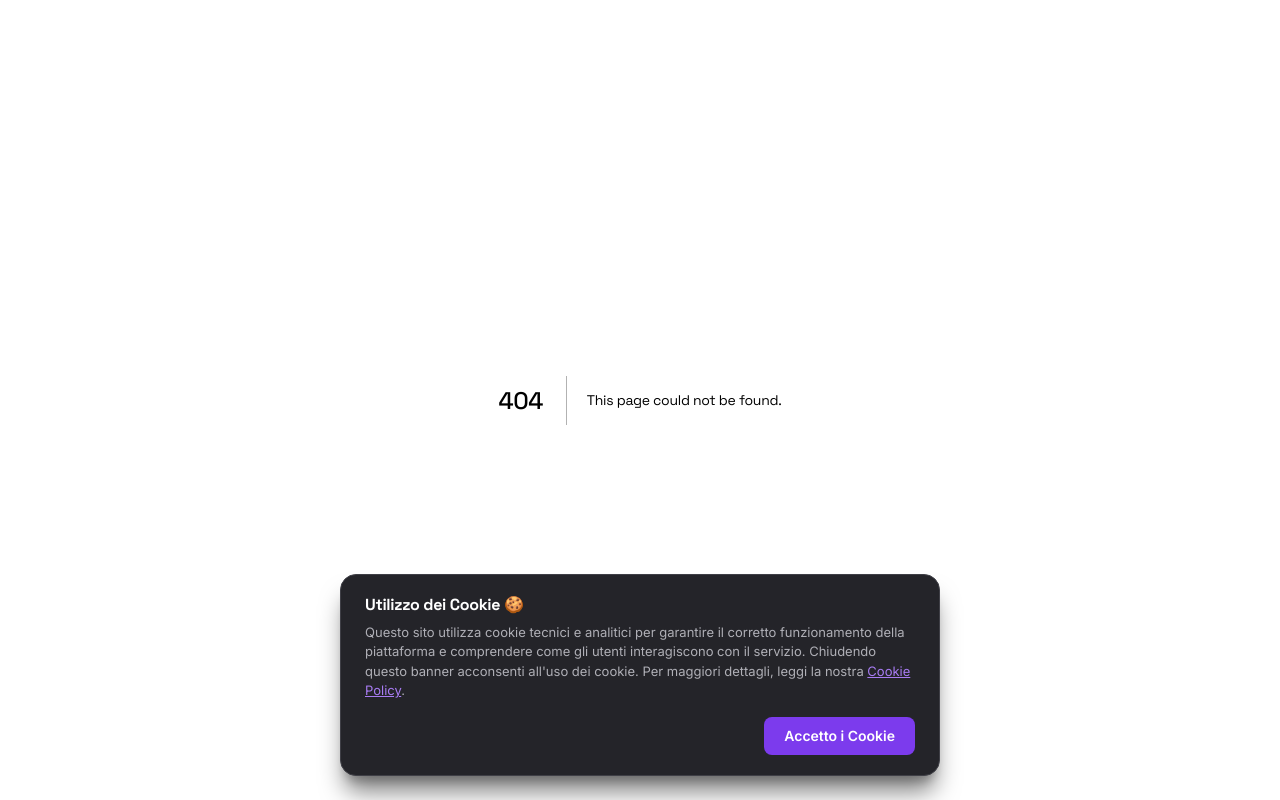
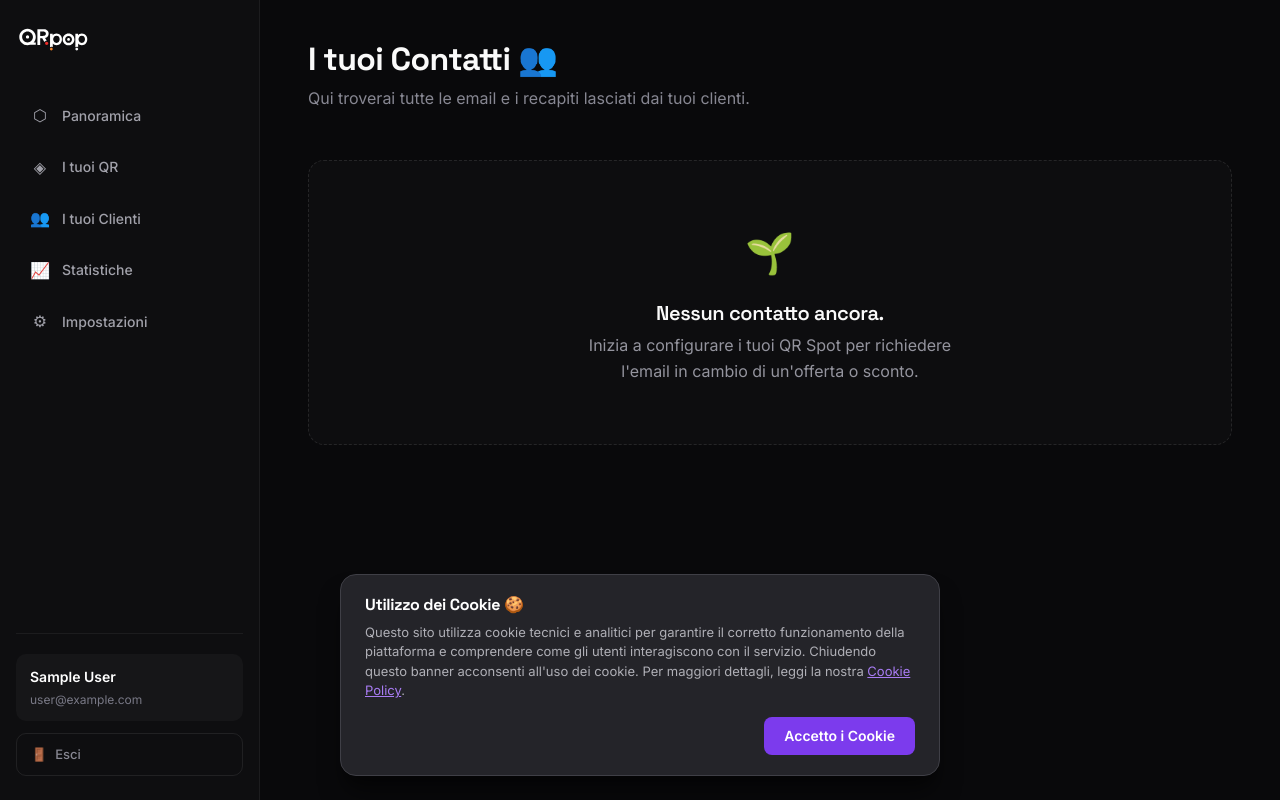
Before and after one commit to cgabelli/qrpop, a Next.js app: page /dashboard/leads in a window 1280 px wide. Before the commit this address had no page. Built offline with nearby package versions, Linux system fonts and the light colour scheme; no server answers; sample sign-in values are in the browser's storage.

Commit message:
feat: add leads and analytics sections to dashboard sidebar

```diff
--- /dev/null
+++ b/app/dashboard/analytics/page.tsx
@@ -0,0 +1,25 @@
+export const metadata = { title: "Statistiche & Analytics" };
+
+export default function AnalyticsPage() {
+  return (
+    <div style={{ padding: "40px 48px", maxWidth: 1100 }}>
+      {/* Header */}
+      <div style={{ marginBottom: 48 }}>
+        <h1 style={{ fontSize: 32, fontWeight: 800, marginBottom: 8 }}>
+          Statistiche 📊
+        </h1>
+        <p style={{ color: "hsl(240 5% 55%)", fontSize: 16 }}>
+          Scopri quante persone inquadrano i tuoi QR e in quali orari.
+        </p>
+      </div>
+
+      <div style={{ padding: 60, textAlign: "center", background: "rgba(255,255,255,0.02)", borderRadius: 16, border: "1px dashed rgba(255,255,255,0.1)" }}>
+        <div style={{ fontSize: 40, marginBottom: 16 }}>📈</div>
+        <h3 style={{ fontSize: 20, fontWeight: 600, marginBottom: 8 }}>Dati in elaborazione...</h3>
+        <p style={{ color: "hsl(240 5% 60%)", maxWidth: 400, margin: "0 auto" }}>
+          Non appena i tuoi clienti inizieranno a scansionare i QR, vedrai qui i grafici di conversione in tempo reale.
+        </p>
+      </div>
+    </div>
+  );
+}
--- a/app/dashboard/layout.tsx
+++ b/app/dashboard/layout.tsx
@@ -46,7 +46,9 @@ export default async function DashboardLayout({
         <nav style={{ display: "flex", flexDirection: "column", gap: 4, flex: 1 }}>
           {[
             { href: "/dashboard", label: "Panoramica", icon: "⬡" },
-            { href: "/dashboard/abbonamento", label: "QR Spot", icon: "◈" },
+            { href: "/dashboard/abbonamento", label: "I tuoi QR", icon: "◈" },
+            { href: "/dashboard/leads", label: "I tuoi Clienti", icon: "👥" },
+            { href: "/dashboard/analytics", label: "Statistiche", icon: "📈" },
             { href: "/dashboard/impostazioni", label: "Impostazioni", icon: "⚙" },
           ].map((item) => (
             <Link
--- /dev/null
+++ b/app/dashboard/leads/page.tsx
@@ -0,0 +1,25 @@
+export const metadata = { title: "Leads & Contatti" };
+
+export default function LeadsPage() {
+  return (
+    <div style={{ padding: "40px 48px", maxWidth: 1100 }}>
+      {/* Header */}
+      <div style={{ marginBottom: 48 }}>
+        <h1 style={{ fontSize: 32, fontWeight: 800, marginBottom: 8 }}>
+          I tuoi Contatti 👥
+        </h1>
+        <p style={{ color: "hsl(240 5% 55%)", fontSize: 16 }}>
+          Qui troverai tutte le email e i recapiti lasciati dai tuoi clienti.
+        </p>
+      </div>
+
+      <div style={{ padding: 60, textAlign: "center", background: "rgba(255,255,255,0.02)", borderRadius: 16, border: "1px dashed rgba(255,255,255,0.1)" }}>
+        <div style={{ fontSize: 40, marginBottom: 16 }}>🌱</div>
+        <h3 style={{ fontSize: 20, fontWeight: 600, marginBottom: 8 }}>Nessun contatto ancora.</h3>
+        <p style={{ color: "hsl(240 5% 60%)", maxWidth: 400, margin: "0 auto" }}>
+          Inizia a configurare i tuoi QR Spot per richiedere l'email in cambio di un'offerta o sconto.
+        </p>
+      </div>
+    </div>
+  );
+}
```
